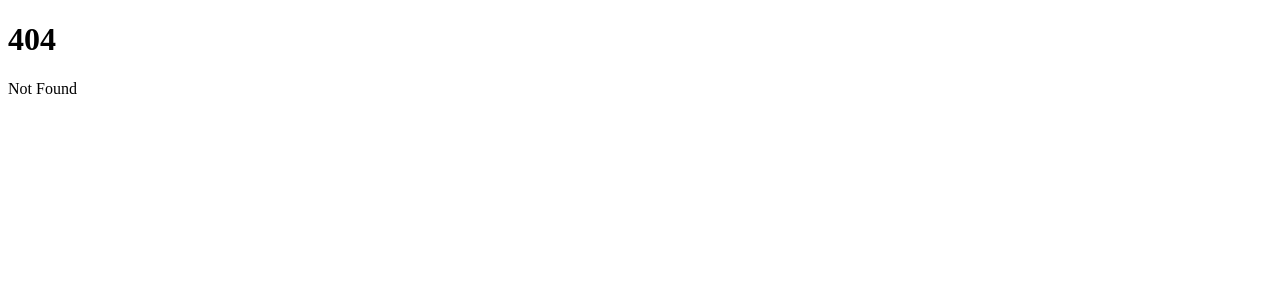
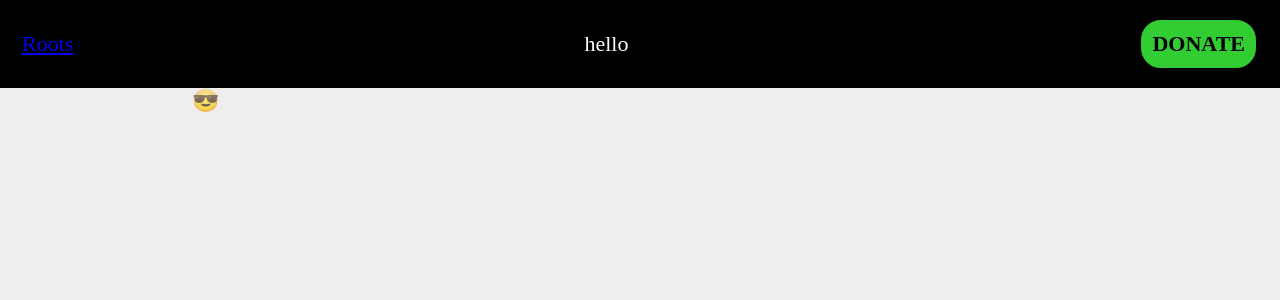
Before and after one commit to CalebPena/rooted_with_roots, a SvelteKit app: page /donate in a window 1280 px wide. Before the commit this address had no page. Shown: the top 300 px of the page. Built offline with nearby package versions, Linux system fonts and the light colour scheme.

Commit message:
add image gallery

```diff
--- /dev/null
+++ b/src/lib/Donate.svelte
@@ -0,0 +1,22 @@
+<a href="/donate">DONATE</a>
+
+<style>
+	a {
+		color: var(--primary-color);
+		background-color: var(--accent-color);
+		padding: 0.5em;
+		border-radius: 1em;
+		text-decoration: none;
+		font-weight: bold;
+		border: 0.1em solid var(--primary-color);
+		transition: transform 100ms linear;
+		display: inline-block;
+	}
+
+	a:hover,
+	a:focus,
+	a:focus-visible {
+		transform: scale(1.15);
+		outline: 0.1em solid var(--secondary-color);
+	}
+</style>
--- a/src/lib/index.ts
+++ /dev/null
@@ -1 +0,0 @@
-// place files you want to import through the `$lib` alias in this folder.
--- /dev/null
+++ b/src/routes/+layout.svelte
@@ -0,0 +1,51 @@
+<script lang="ts">
+	import Donate from '$lib/Donate.svelte';
+</script>
+
+<nav>
+	<a href="/" class="logo">Roots</a>
+	<div class="links">hello</div>
+	<Donate />
+</nav>
+
+<main>
+	<slot />
+</main>
+
+<style>
+	:global(:root) {
+		--primary-color: #000000;
+		--secondary-color: #ffffff;
+		--accent-color: #32cd32;
+		font-size: 22px;
+	}
+
+	:global(*) {
+		box-sizing: border-box;
+	}
+
+	:global(body) {
+		margin: 0;
+		background-color: #eeeeee;
+	}
+
+	main {
+		padding: 0 15%;
+		margin-top: 4em;
+	}
+
+	nav {
+		background-color: var(--primary-color);
+		color: var(--secondary-color);
+		height: 4em;
+		display: flex;
+		align-items: center;
+		justify-content: space-between;
+		padding: 1em;
+		position: fixed;
+		width: 100%;
+		top: 0px;
+		box-shadow: 0px 0px 2em 0.1em #eeeeee;
+		z-index: 999;
+	}
+</style>
--- /dev/null
+++ b/src/routes/donate/+page.svelte
@@ -0,0 +1 @@
+😎
--- a/svelte.config.js
+++ b/svelte.config.js
@@ -12,6 +12,9 @@ const config = {
 		// If your environment is not supported or you settled on a specific environment, switch out the adapter.
 		// See https://kit.svelte.dev/docs/adapters for more information about adapters.
 		adapter: adapter()
+	},
+	optimizeDeps: {
+		exclude: ['@react2svelte/image-gallery']
 	}
 };
 
```
Also changed, not shown: package.json (+5 -2 lines), src/lib/ImageGallary.svelte (added, +36 -0 lines), src/routes/+page.svelte (+95 -2 lines), 1 other file (tests, documents, lock files or other folders).
